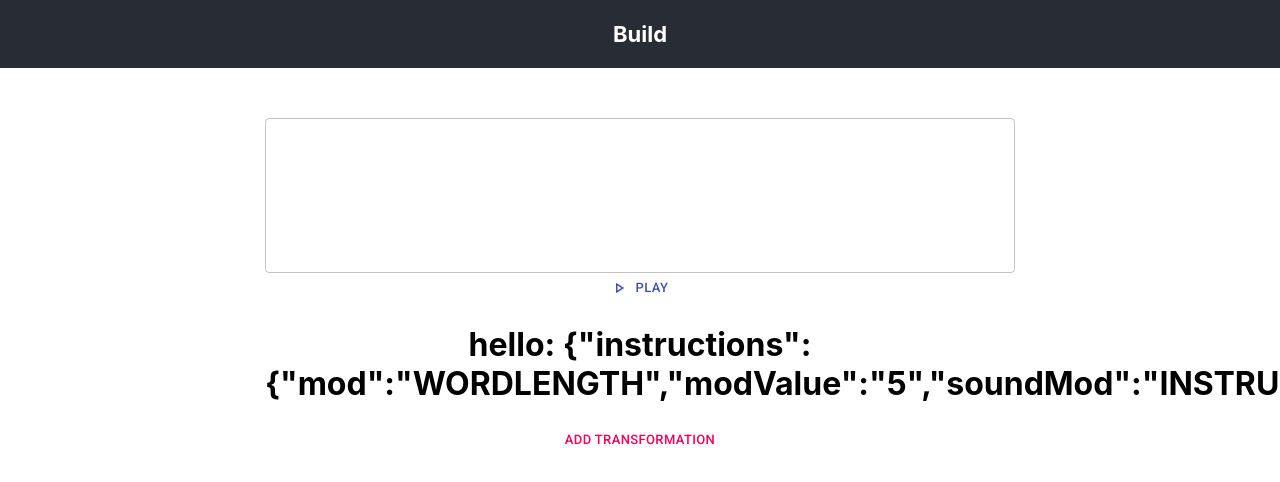
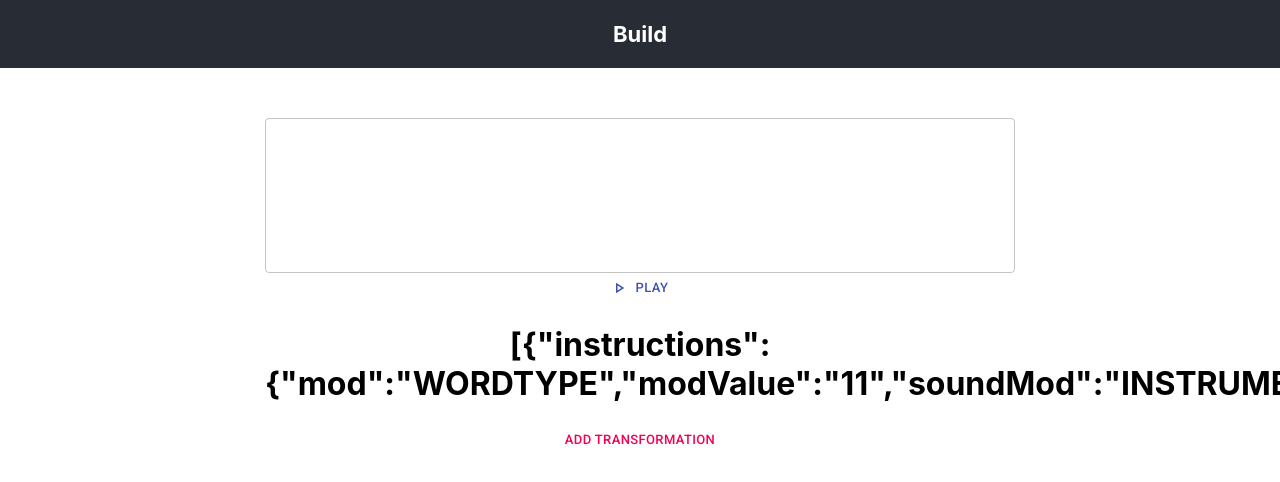
Before and after one commit to eyung/singling-web, a React (Create React App) app: page / in a window 1280 px wide. Shown: the top 482 px of the page. Built offline with nearby package versions, Linux system fonts and the light colour scheme.

Commit message:
Add new instructions to update screen

```diff
--- a/src/App.js
+++ b/src/App.js
@@ -1,4 +1,4 @@
-import React, {Component, useState, useEffect, useRef} from "react";
+import React, {Component, useState, useEffect, useRef, useCallback} from "react";
 import ReactDOM from 'react-dom';
 import { TextField } from "@mui/material";
 import Button from '@material-ui/core/Button';
@@ -176,24 +176,15 @@ const PlayAudio = (audio) => {
   }
 }
 
-
-
 const ButtonAddTransformation = ({transformationsData, setTransformationsData}) => {
-
-  const AddTransformationData = () => {
-    setTransformationsData(transformationsData => [...transformationsData, mydata2])
-    //TransformationItem(mydata3)
-    //console.log(JSON.stringify(mydata2))
-  };
-
   return (
     <Button
         size="small"
         color="secondary"
         className='button'
         onClick={ () => {
-            AddTransformationData()
-            console.log(transformationsData);
+          setTransformationsData(transformationsData => [...transformationsData, mydata2])
+          console.log(transformationsData)
           }
         }
       >
@@ -202,13 +193,14 @@ const ButtonAddTransformation = ({transformationsData, setTransformationsData})
   )
 }
 
-const TransformationItem = ({data}) => {
+const TransformationItem = ({transformationsData, onTransformationAdd}) => {
   const [transformationText, setTransformationText] = React.useState("")
-  //setTransformationText(JSON.stringify(data))
+  const handleTransformationAdd = useCallback(e => {
+    onTransformationAdd(e.target.value)
+  }, [onTransformationAdd])
 
   return (
-    <h1>hello: {JSON.stringify(data)}</h1>
-
+    <h1>{JSON.stringify(transformationsData)}</h1>
   )
 }
 
@@ -239,7 +231,7 @@ export default function App() {
 
             <TransformationList />
 
-            <TransformationItem data={mydata2} />
+            <TransformationItem transformationsData={transformationsData} onTransformationAdd={setTransformationsData} />
 
             <ButtonAddTransformation transformationsData={transformationsData} setTransformationsData={setTransformationsData} />
 
```
